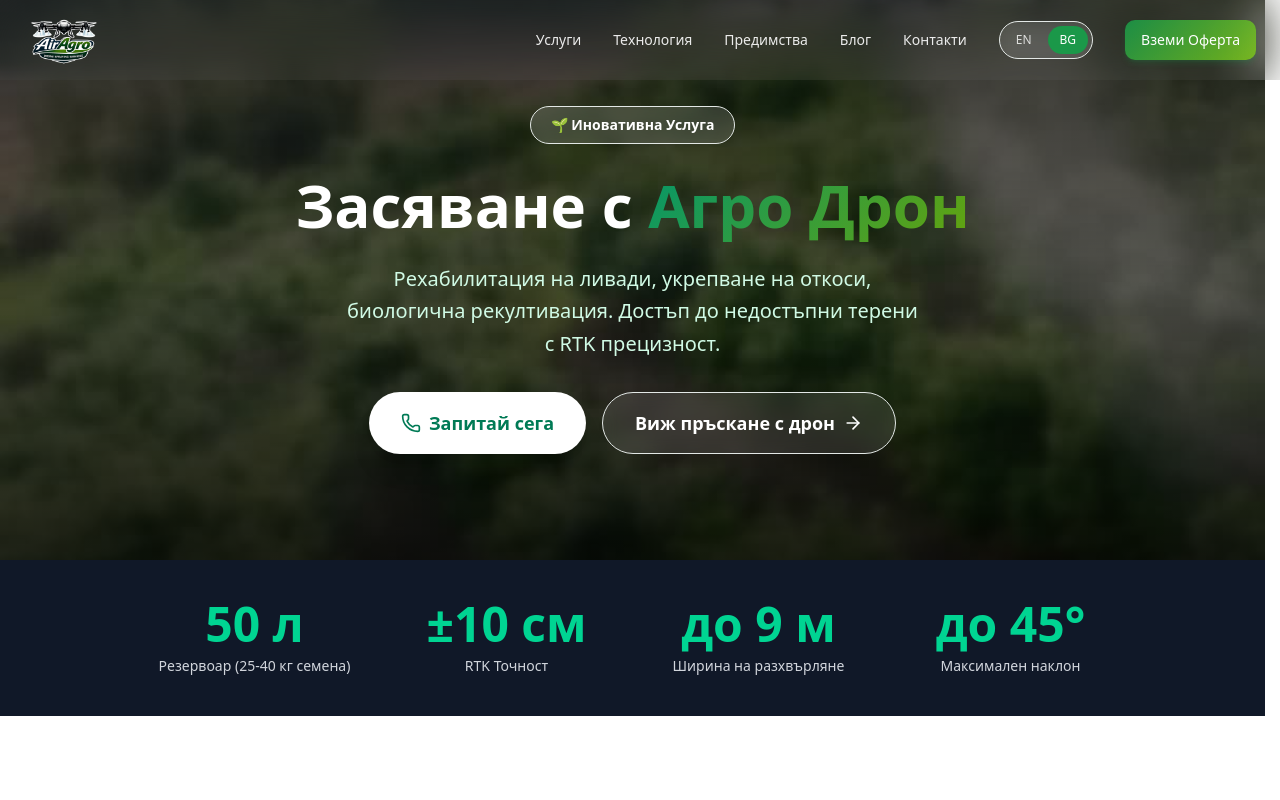
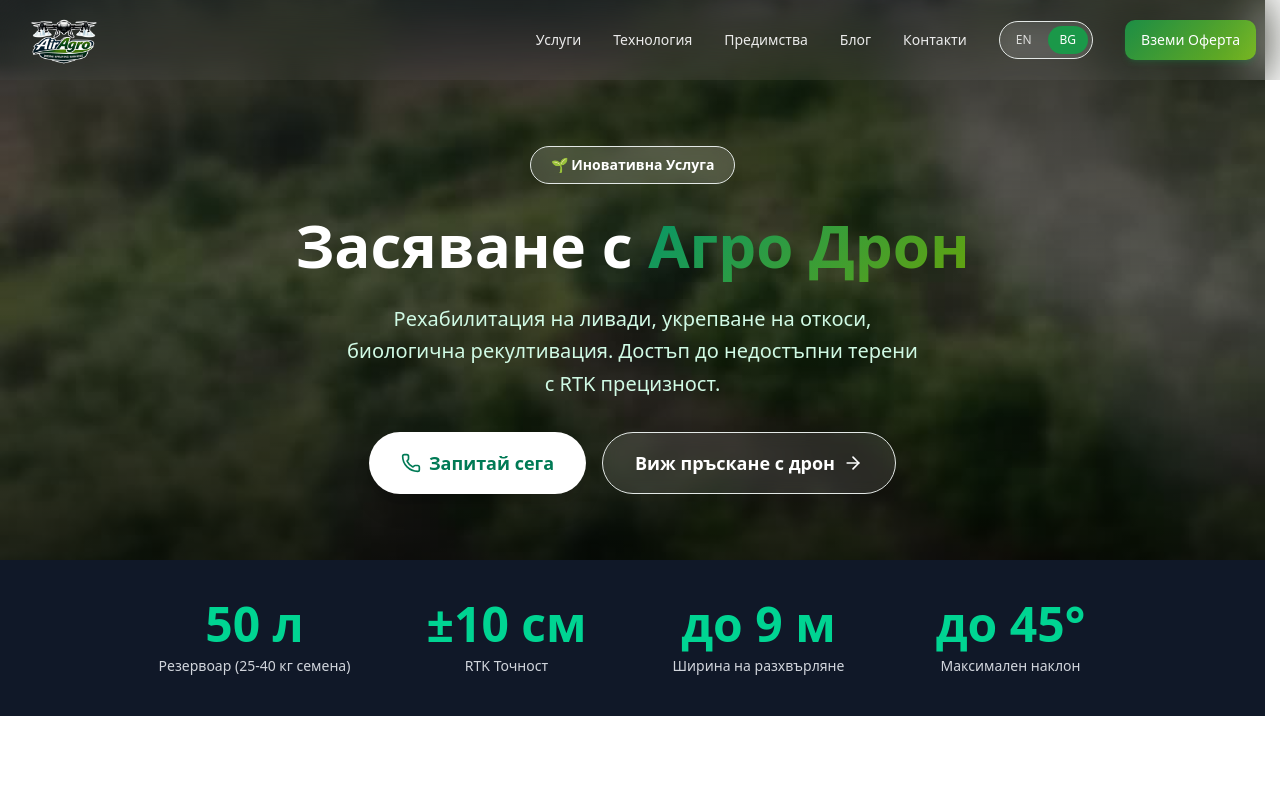
Before and after one commit to bojidaryovchev/AirAgro, a Next.js app: page /uslugi/zasyavane in a window 1280 px wide. Shown: the top 800 px of the page. Built offline with nearby package versions, Linux system fonts and the light colour scheme.

Commit message:
feat: improvements

```diff
--- a/src/app/uslugi/ServicesContent.tsx
+++ b/src/app/uslugi/ServicesContent.tsx
@@ -158,7 +158,7 @@ export default function ServicesContent() {
   return (
     <>
       {/* ── Hero ── */}
-      <section id="hero" className="relative flex h-[70vh] min-h-[500px] items-center justify-center overflow-hidden">
+      <section id="hero" className="relative flex h-[70vh] min-h-[500px] items-center justify-center overflow-hidden pt-20">
         <VideoCanvas
           src="/videos/drone-spraying.mp4"
           poster="/drone-spraying-poster-blurred.jpg"
--- a/src/app/uslugi/pruskane/PruskaneContent.tsx
+++ b/src/app/uslugi/pruskane/PruskaneContent.tsx
@@ -117,7 +117,7 @@ export default function PruskaneContent() {
   return (
     <>
       {/* ── Hero ── */}
-      <section id="hero" className="relative flex h-[70vh] min-h-[500px] items-center justify-center overflow-hidden">
+      <section id="hero" className="relative flex h-[70vh] min-h-[500px] items-center justify-center overflow-hidden pt-20">
         <VideoCanvas
           src="/videos/drone-spraying.mp4"
           poster="/drone-spraying-poster-blurred.jpg"
--- a/src/app/uslugi/zasyavane/ZasyavaneContent.tsx
+++ b/src/app/uslugi/zasyavane/ZasyavaneContent.tsx
@@ -109,7 +109,7 @@ export default function ZasyavaneContent() {
   return (
     <>
       {/* ── Hero ── */}
-      <section id="hero" className="relative flex h-[70vh] min-h-[500px] items-center justify-center overflow-hidden">
+      <section id="hero" className="relative flex h-[70vh] min-h-[500px] items-center justify-center overflow-hidden pt-20">
         <VideoCanvas
           src="/videos/drone-spraying.mp4"
           poster="/drone-spraying-poster-blurred.jpg"
```
